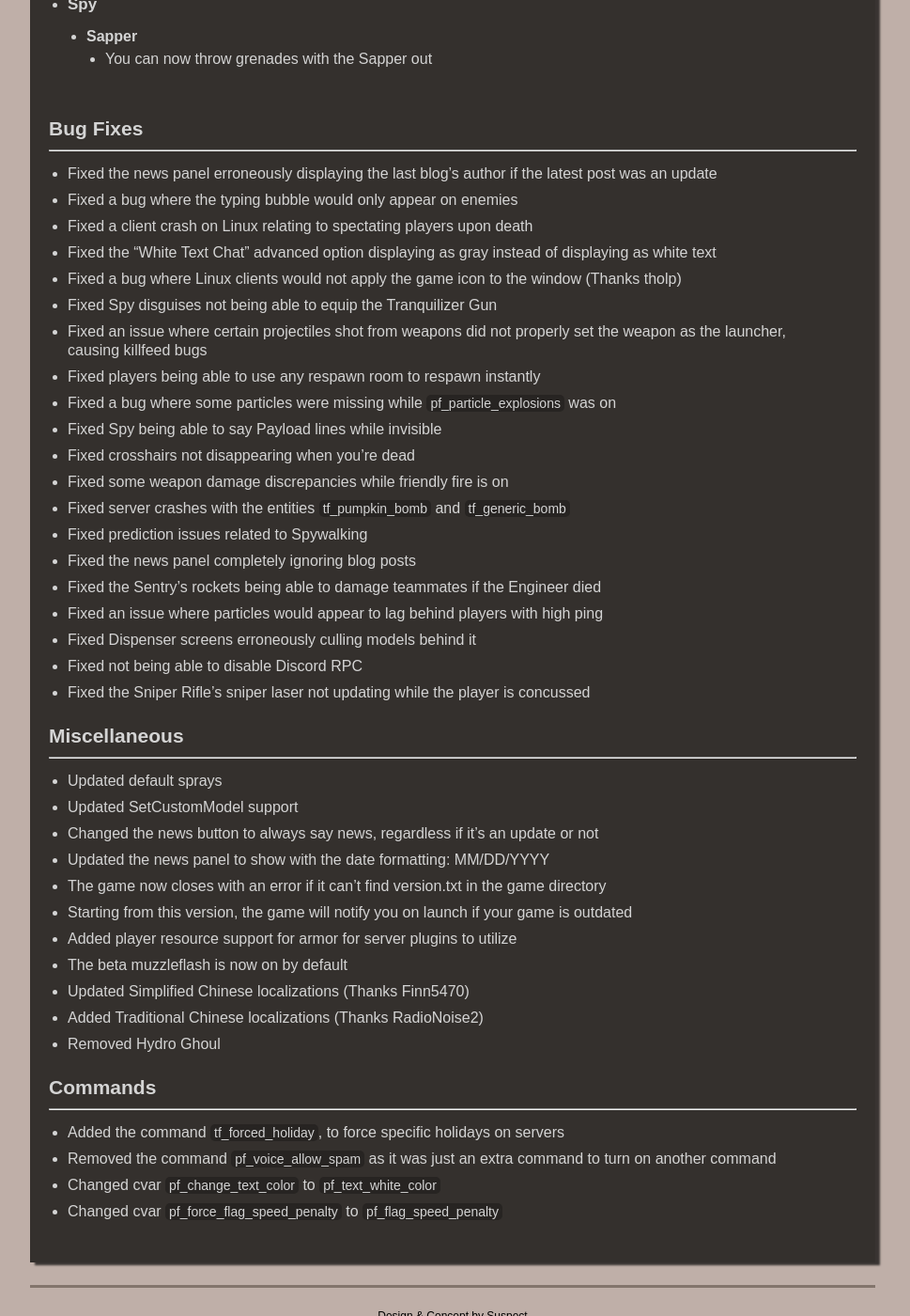
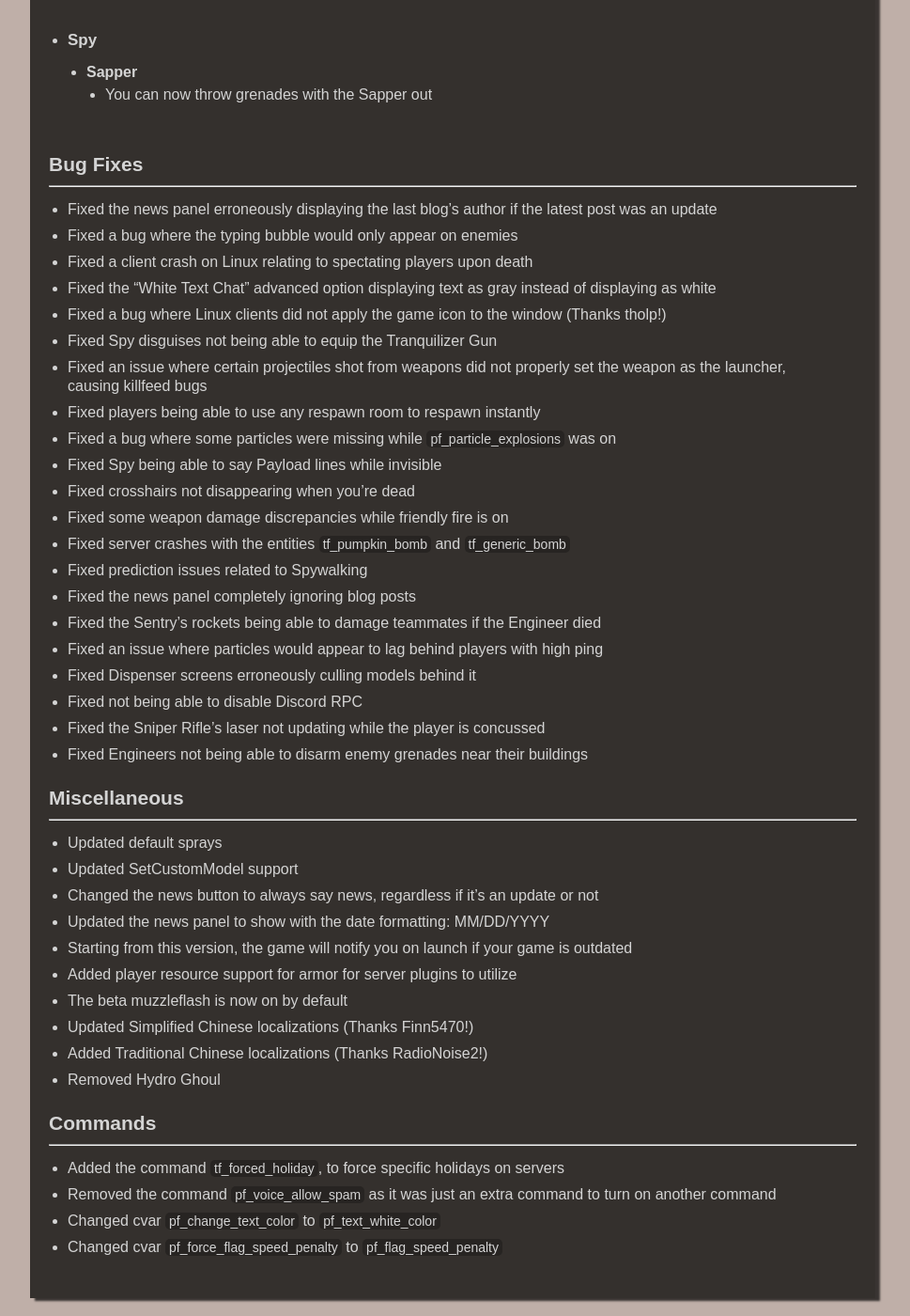
Before and after one commit to Pre-Fortress-2/PF2-Website, a Jekyll site: the page built from _posts/updates/2025-02-28-update-074.md, in a window 1280 px wide and 1400 px high, scrolled down 1977 px. Shown: the whole window at 94% size, without its empty margins (158-1127 px from the left). Built offline with Jekyll 4.4.1, drawn with Linux system fonts in a browser that asks for light colours; some of the changed text lies outside the part shown.

Commit message:
update: patch notes for 0.7.4

```diff
--- a/_posts/updates/2025-02-28-update-074.md
+++ b/_posts/updates/2025-02-28-update-074.md
@@ -2,10 +2,10 @@
 layout: blog
 subject: "Updates"
 gameversion: "074"
-title: "Pre-Fortress 2 - 5th Anniversary Update"
-date: 2025-02-28 20:00:00 -0500
+title: "Pre-Fortress 2 - The 5th Anniversary Update!"
+date: 2100-07-07 20:00:00 -0500
 categories: updates
-description: "An update to celebrate our 5th anniversary!"
+description: "Pre-Fortress 2's 5th anniversary extravaganza!"
 hidden: true
 permalink: /:categories/0.7.4/
 minibanner: update-073.png
@@ -26,18 +26,17 @@
 	- Cloister (CTF) - [flavor description]
 		(images)
 	- 2Fort Event (CTF) - [flavor description]
-		- Explosive Snowmen
+		- Talk about the Explosive Snowmen and show some images of them
 		- Snow Covered Prop Pack (Thanks KrazyZark)
 		(images)
 
 - Added back all of the original Team Fortress 2 achievements
 - Added a particle and sound when players leave servers
-- Added the mapping entities ``entity_spawn_manager`` and ``entity_spawn_point`` from Live TF2
+- Ported the mapping entities ``entity_spawn_manager`` and ``entity_spawn_point`` from Live TF2
 - Added the ability for players to toggle burning animations with the cvar ``pf_deathanim_burning``
 - Added the entity ``pf_snowman_bomb``. Comes with 3 explosion variants: Normal, Concussive, and Napalm.
 - Pickups now change their models based on the holiday, if they aren't a custom model
-- Added Christmas themed hats that appear on classes during the months of December and January
-- Added Christmas themed pickups which also appear during the months of December and January
+- Added Christmas themed pickups that appear appear during the months of December and January
 - Telefrags now gib players
 - Added buttons to reset stats and reset achievements in Player Info
 
@@ -67,8 +68,8 @@
 - Fixed the news panel erroneously displaying the last blog's author if the latest post was an update
 - Fixed a bug where the typing bubble would only appear on enemies
 - Fixed a client crash on Linux relating to spectating players upon death
-- Fixed the "White Text Chat" advanced option displaying as gray instead of displaying as white text
-- Fixed a bug where Linux clients would not apply the game icon to the window (Thanks tholp)
+- Fixed the "White Text Chat" advanced option displaying text as gray instead of displaying as white
+- Fixed a bug where Linux clients did not apply the game icon to the window (Thanks tholp!)
 - Fixed Spy disguises not being able to equip the Tranquilizer Gun
 - Fixed an issue where certain projectiles shot from weapons did not properly set the weapon as the launcher, causing killfeed bugs
 - Fixed players being able to use any respawn room to respawn instantly
@@ -83,7 +84,8 @@
 - Fixed an issue where particles would appear to lag behind players with high ping
 - Fixed Dispenser screens erroneously culling models behind it
 - Fixed not being able to disable Discord RPC
-- Fixed the Sniper Rifle's sniper laser not updating while the player is concussed
+- Fixed the Sniper Rifle's laser not updating while the player is concussed
+- Fixed Engineers not being able to disarm enemy grenades near their buildings
 
 
 ## Miscellaneous
@@ -92,12 +94,11 @@
 - Updated SetCustomModel support
 - Changed the news button to always say news, regardless if it's an update or not
 - Updated the news panel to show with the date formatting: MM/DD/YYYY
-- The game now closes with an error if it can't find version.txt in the game directory
 - Starting from this version, the game will notify you on launch if your game is outdated
 - Added player resource support for armor for server plugins to utilize
 - The beta muzzleflash is now on by default
-- Updated Simplified Chinese localizations (Thanks Finn5470)
-- Added Traditional Chinese localizations (Thanks RadioNoise2)
+- Updated Simplified Chinese localizations (Thanks Finn5470!)
+- Added Traditional Chinese localizations (Thanks RadioNoise2!)
 - Removed Hydro Ghoul
 
 ## Commands
```
Also changed, not shown: other parts of _posts/updates/2025-02-28-update-074.md (+3 -1 lines).
